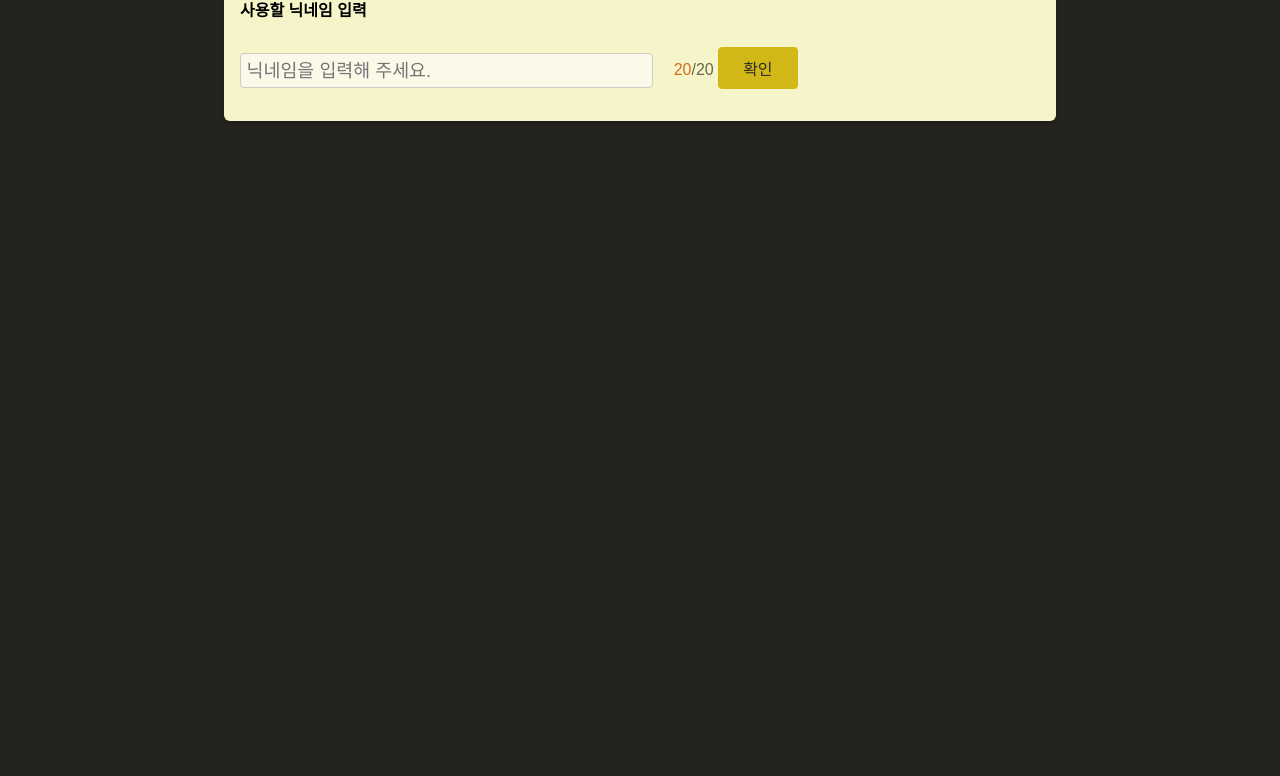
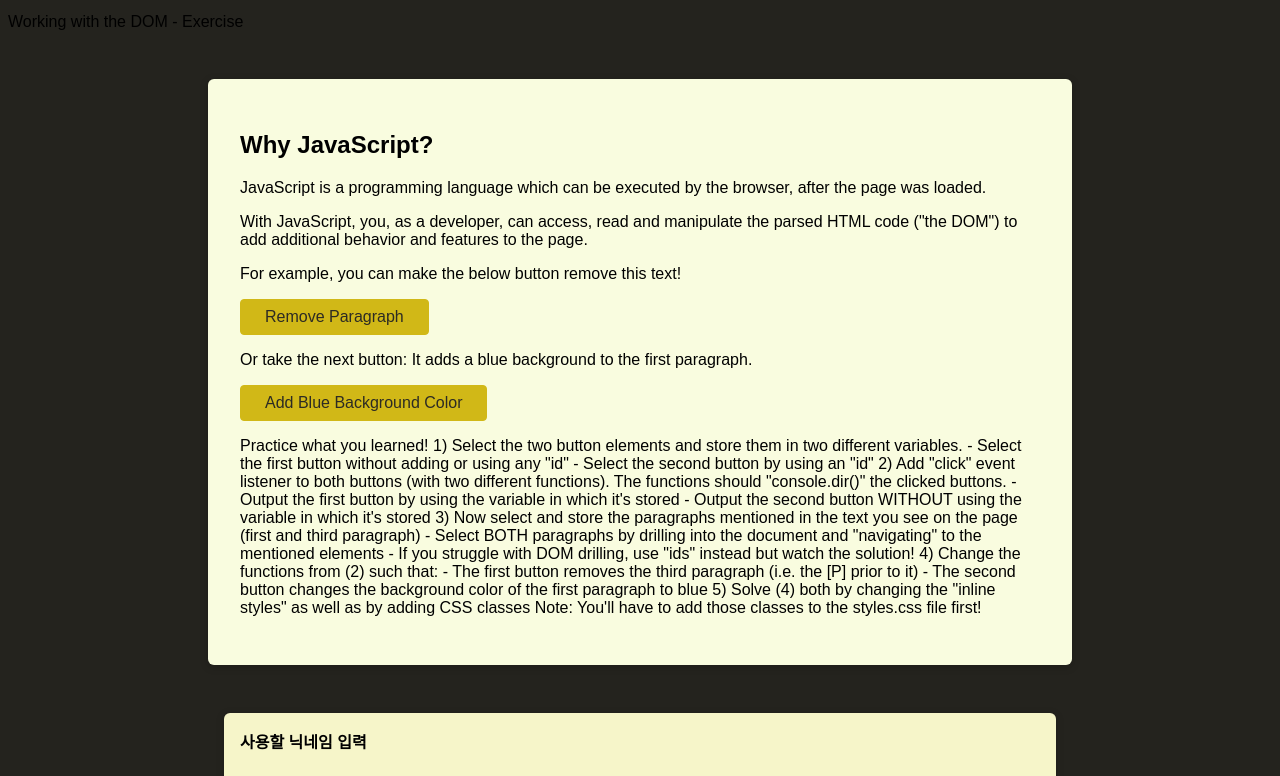
Before and after one commit to sssungsik/js_practice, a plain HTML site: page udemy_study/index_0422.html in a window 1280 px wide. Shown: the part 67-843 px from the top of the page. Before the commit the page ends 800 px from the top, so only its background shows below. Drawn offline with Linux system fonts and the light colour scheme.

Commit message:
no message

```diff
--- a/udemy_study/app_0422.js
+++ b/udemy_study/app_0422.js
@@ -37,3 +37,35 @@ function search() {
     }
 }
 myBtn.addEventListener('click', search);
+
+
+
+// 1) 두 개의 버튼 요소를 선택하고 두 개의 다른 변수에 저장합니다.
+
+// - "id"를 추가하거나 사용하지 않고 첫 번째 버튼을 선택합니다.
+const btn1 = document.querySelector('button');
+// - "id"를 사용하여 두 번째 버튼을 선택합니다.
+const btn2 = document.getElementById('blueBtn');
+
+// 2) 두 버튼에 "click"이벤트 리스너를 추가합니다 (두 가지 다른 기능 포함). 함수는 클릭한 버튼을 "console.dir()"해야 합니다.
+// - 첫 번째 버튼은 저장된 변수를 사용하여 출력합니다.
+function btn1Click(){
+    console.dir(btn1);
+}
+btn1.addEventListener('click', btn1Click);
+// - 저장된 변수를 사용하지 않고 두 번째 버튼을 출력합니다.
+function btn2Click(){
+    console.dir(document.getElementById('blueBtn'));
+}
+blueBtn.addEventListener('click', btn2Click);
+
+// 3) 이제 페이지에 표시되는 텍스트에 언급 된 단락을 선택하여 저장하십시오. (첫 번째 및 세 번째 단락)
+// - 문서를 드릴로 드릴하고 "탐색"하여 두 단락을 모두 선택합니다. 언급 된 요소
+// - DOM 드릴링에 어려움을 겪고 있다면 대신 "ids"를 사용하되 솔루션을 지켜보십시오!
+
+// 4) (2)에서 다음과 같이 기능을 변경합니다.
+// - 첫 번째 버튼은 세 번째 단락(즉, 그 앞의 [P])을 제거합니다.
+// - 두 번째 버튼은 첫 번째 단락의 배경색을 파란색으로 변경합니다.
+
+// 5) "인라인 스타일"을 변경하고 CSS 클래스를 추가하여 (4)를 해결하십시오.
+// 참고: 먼저 해당 클래스를 styles.css 파일에 추가해야 합니다.
--- a/udemy_study/index_0422.html
+++ b/udemy_study/index_0422.html
@@ -77,12 +77,70 @@ body {
     transition: ease 0.5s ;
   }
 
+  section {
+  margin: 3rem auto;
+  width: 95%;
+  max-width: 50rem;
+  background-color: rgb(249, 252, 223);
+  box-shadow: 0 2px 8px rgba(0, 0, 0, 0.2);
+  padding: 2rem;
+  border-radius: 6px;
+}
+
 
     </style>
 
 
   </head>
   <body>
+    <h1>Advanced JavaScript</h1>
+    <p>Working with the DOM - Exercise</p>
+
+    <section>
+      <h2>Why JavaScript?</h2>
+      <p>
+        JavaScript is a programming language which can be executed by the
+        browser, after the page was loaded.
+      </p>
+      <p>
+        With JavaScript, you, as a developer, can access, read and manipulate
+        the parsed HTML code ("the DOM") to add additional behavior and features
+        to the page.
+      </p>
+      <p>For example, you can make the below button remove this text!</p>
+      <button id = "removeBtn">Remove Paragraph</button>
+      <p>
+        Or take the next button: It adds a blue background to the first
+        paragraph.
+      </p>
+      <button id="blueBtn">Add Blue Background Color</button>
+      <p>Practice what you learned!
+
+        1) Select the two button elements and store them in two different variables.
+           - Select the first button without adding or using any "id"
+           - Select the second button by using an "id"
+        2) Add "click" event listener to both buttons (with two different functions).
+           The functions should "console.dir()" the clicked buttons.
+           - Output the first button by using the variable in which it's stored
+           - Output the second button WITHOUT using the variable in which it's stored
+        3) Now select and store the paragraphs mentioned in the text you see on the page
+           (first and third paragraph)
+           - Select BOTH paragraphs by drilling into the document and "navigating" to the
+             mentioned elements
+           - If you struggle with DOM drilling, use "ids" instead but watch the solution!
+        4) Change the functions from (2) such that:
+           - The first button removes the third paragraph (i.e. the [P] prior to it)
+           - The second button changes the background color of the first paragraph to blue
+        5) Solve (4) both by changing the "inline styles" as well as by adding CSS classes
+           Note: You'll have to add those classes to the styles.css file first!</p>
+    </section>
+
+
+
+
+
+
+
     <div class="sample">
       <form>
       <label for="nickname-input">사용할 닉네임 입력</label><br>
```
